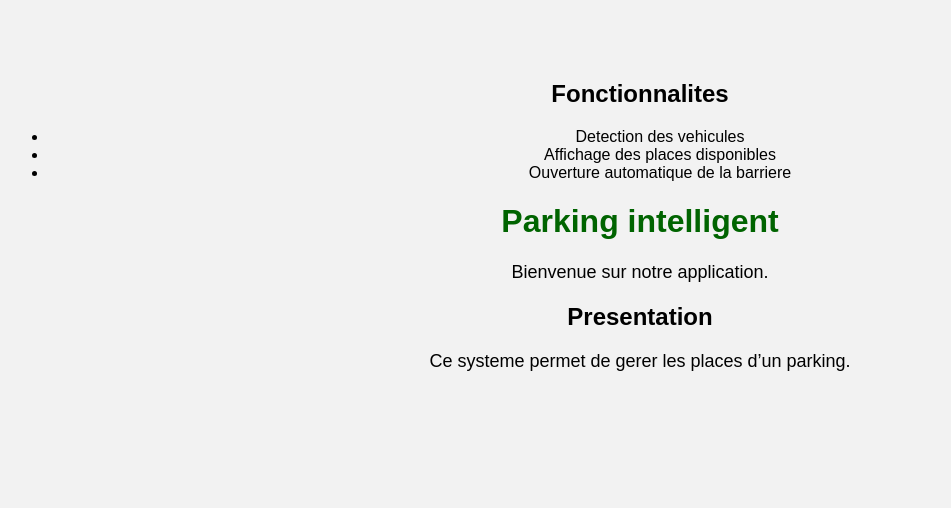
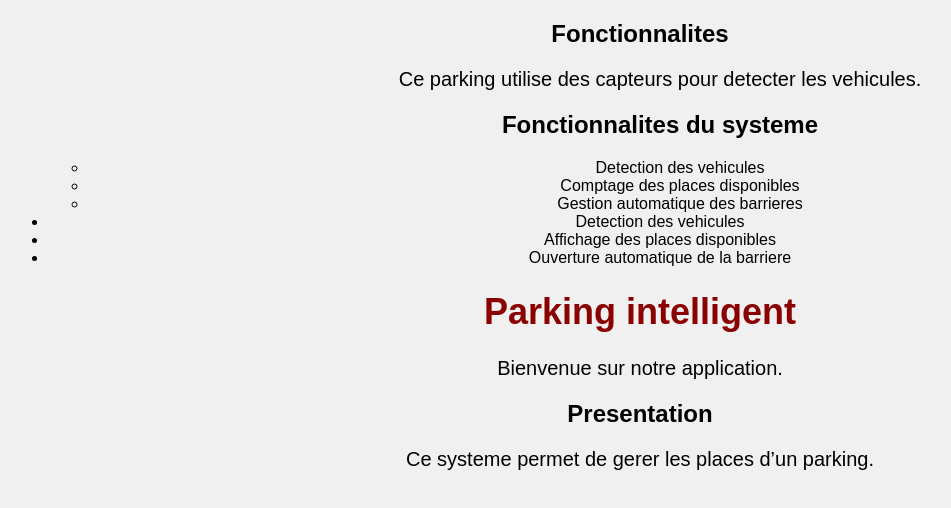
Before and after one commit to openiaglbt/-parking-intelligent, a plain HTML site: page index.html in a window 1280 px wide. Shown: the whole page, without its empty margins (0-951 px from the left). Drawn offline with Linux system fonts and the light colour scheme.

Commit message:
Amelioration du design

```diff
--- a/index.html
+++ b/index.html
@@ -2,11 +2,19 @@
 <html lang="fr">
 <head>
 <meta charset="UTF-8">
-<title>Parking intelligent</title>
+<title><h1>Parking intelligent - Version eleve</h1></title>
 <link rel="stylesheet" href="style.css">
 </head>
 <h2>Fonctionnalites</h2>
 <ul>
+<p>Ce parking utilise des capteurs pour detecter les vehicules.</p>
+<h2>Fonctionnalites du systeme</h2>
+<ul>
+    <li>Detection des vehicules</li>
+    <li>Comptage des places disponibles</li>
+    <li>Gestion automatique des barrieres</li>
+</ul>
+
 <li>Detection des vehicules</li>
 <li>Affichage des places disponibles</li>
 <li>Ouverture automatique de la barriere</li>
--- a/style.css
+++ b/style.css
@@ -1,8 +1,7 @@
 body {
+background-color: #f0f0f0;
 font-family: Arial, sans-serif;
 text-align: center;
-background-color: #f2f2f2;
-margin-top: 80px;
 }
-h1 { color: darkgreen; }
-p { font-size: 18px; }
+h1 { color: darkred; font-size: 36px; }
+p { font-size: 20px; }
```
